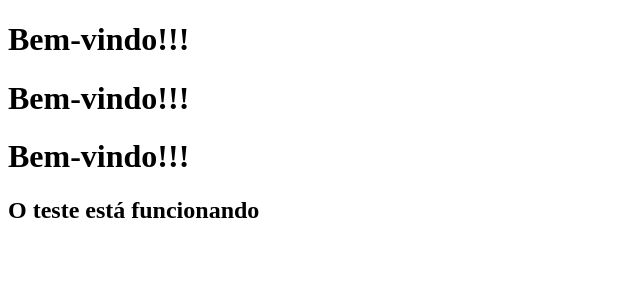
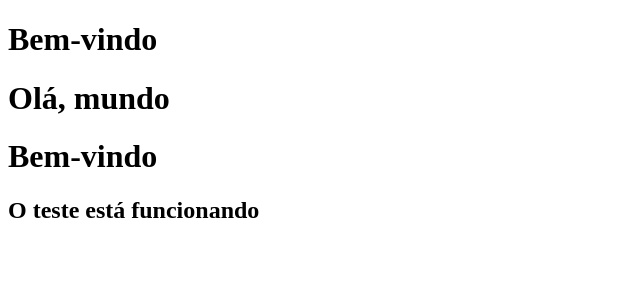
Before and after one commit to artucorreia/curso-angular, an Angular app in the folder meu-primeiro-projeto/: page / in a window 1280 px wide. Shown: the top 300 px of the page, without its empty margins (0-640 px from the left). Built offline with nearby package versions, Linux system fonts and the light colour scheme.

Commit message:
ngOnChanges

```diff
--- a/meu-primeiro-projeto/src/app/app.component.html
+++ b/meu-primeiro-projeto/src/app/app.component.html
@@ -1,5 +1,5 @@
 <app-title></app-title>
-<app-title></app-title>
+<app-title title="Olá, mundo"></app-title>
 <app-title></app-title>
 <app-teste></app-teste>
 <router-outlet></router-outlet>
--- a/meu-primeiro-projeto/src/app/title/title.component.ts
+++ b/meu-primeiro-projeto/src/app/title/title.component.ts
@@ -1,4 +1,4 @@
-import { Component } from '@angular/core';
+import { Component, Input } from '@angular/core';
 
 @Component({
   selector: 'app-title',
@@ -6,5 +6,13 @@ import { Component } from '@angular/core';
   styleUrls: ['./title.component.scss']
 })
 export class TitleComponent {
-  public title: string = 'Bem-vindo!!!';
+  @Input() public title: string;
+
+  constructor() {
+    this.title = 'Bem-vindo';
+  }
+
+  ngOnChanges(): void {
+    console.log('modificado com sucesso');
+  }
 }
```
